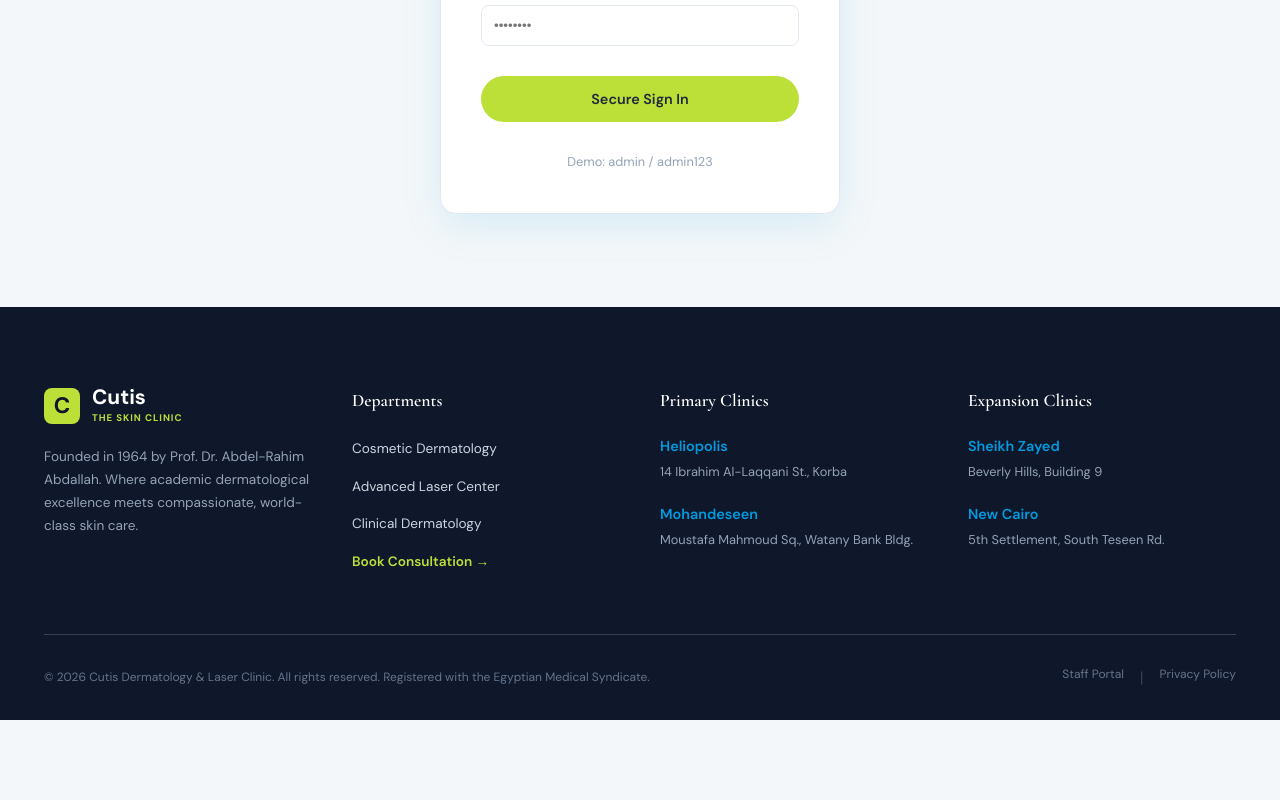
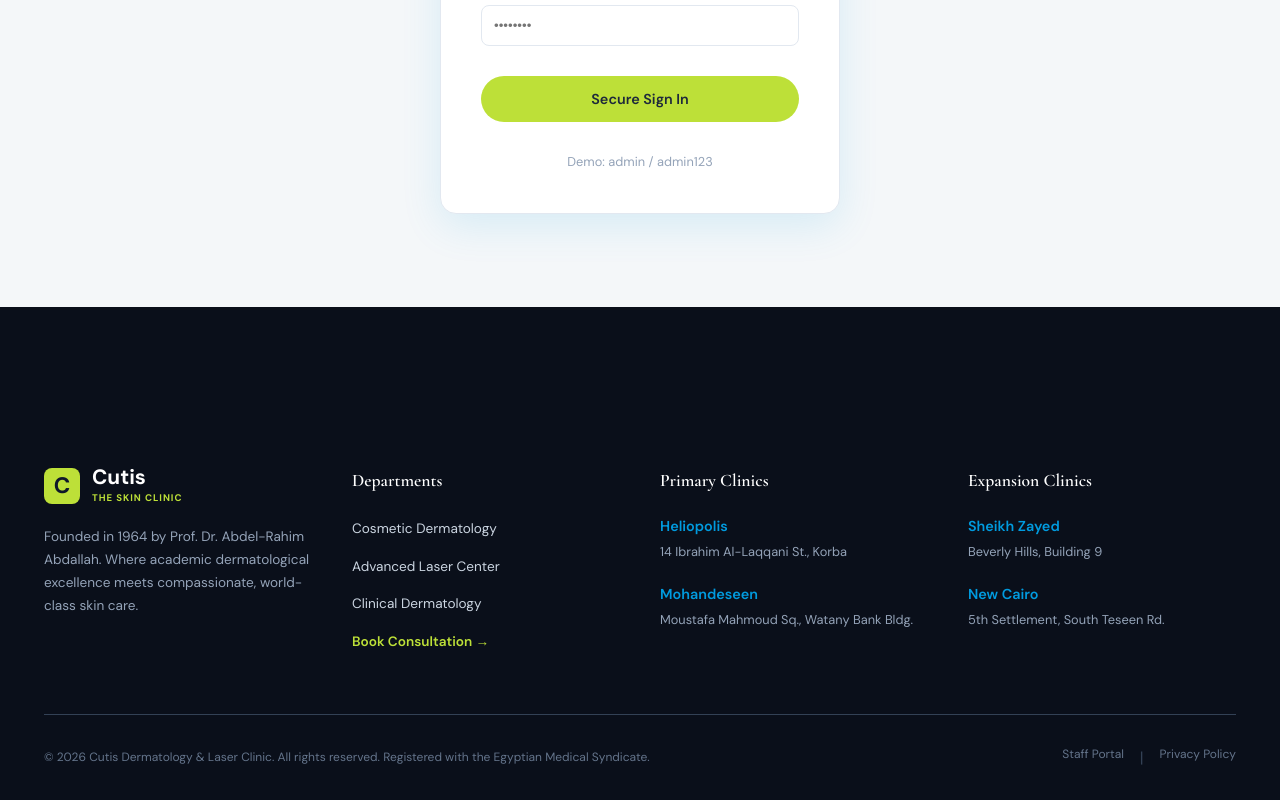
Before and after one commit to seif8545/cutis, a React (Create React App) app: page /admin in a window 1280 px wide. Shown: the part 497-1297 px from the top of the page. Before the commit the page ends 1217 px from the top, so only its background shows below. Built offline with nearby package versions, Linux system fonts and the light colour scheme.

Commit message:
Update Footer component styles and padding

```diff
--- a/src/components/Footer.jsx
+++ b/src/components/Footer.jsx
@@ -12,8 +12,8 @@ const BRANCHES = [
 
 export default function Footer() {
   return (
-    <footer style={{ background: '#0f172a', color: '#f8fafc', paddingTop: '80px', paddingBottom: '30px' }}>
-      <div className="container">
+<footer style={{ background: '#0a0f1a', color: '#f8fafc', paddingTop: '160px', paddingBottom: '30px' }}>
+  <div className="container">
 
         <div className="grid-4" style={{ marginBottom: '60px', gap: '40px' }}>
 
```
